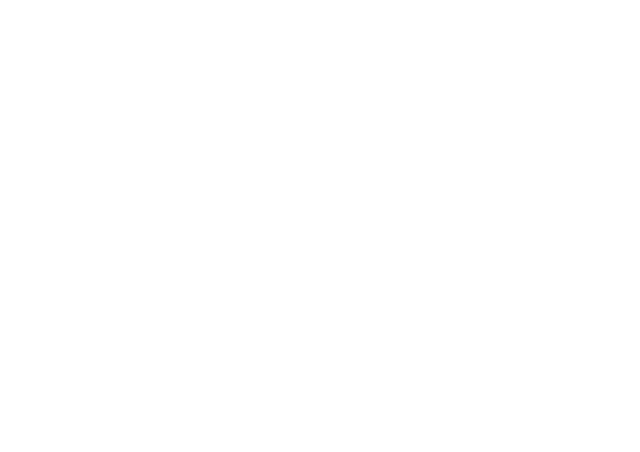
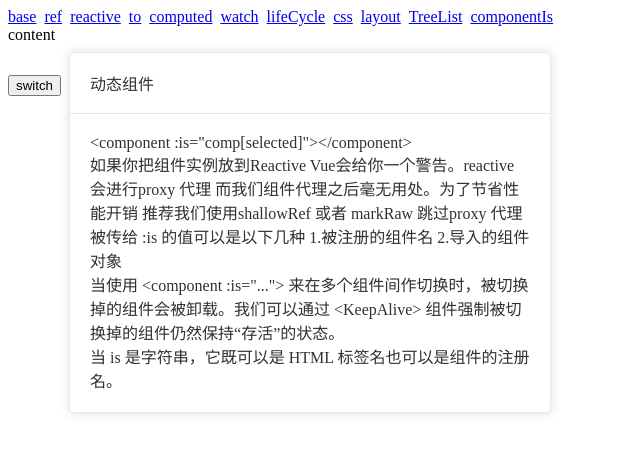
Before and after one commit to llcoolmxdx5/front-end-learning-notes, a Vue app in the folder 05-框架/vue/vite-vue/: page /case/componentIs in a window 1280 px wide. Before the commit this address had no page. Shown: the top 452 px of the page, without its empty margins (0-640 px from the left). Built offline with nearby package versions, Linux system fonts and the light colour scheme.

Commit message:
feat(vue3): 动态组件

```diff
--- /dev/null
+++ b/05-框架/vue/vite-vue/src/cases/componentIs.vue
@@ -0,0 +1,34 @@
+<template>
+  <component :is="comp[selected]"></component>
+  <button @click="switchC">switch</button>
+  <ElCard class="box-card" header="动态组件">
+    <div>&lt;component :is="comp[selected]">&lt;/component></div>
+    <div>
+      如果你把组件实例放到Reactive Vue会给你一个警告。reactive 会进行proxy 代理 而我们组件代理之后毫无用处。为了节省性能开销 推荐我们使用shallowRef 或者 markRaw 跳过proxy 代理
+    </div>
+    <div>被传给 :is 的值可以是以下几种 1.被注册的组件名 2.导入的组件对象</div>
+    <div>当使用 &lt;component :is="..."> 来在多个组件间作切换时，被切换掉的组件会被卸载。我们可以通过 &lt;KeepAlive> 组件强制被切换掉的组件仍然保持“存活”的状态。</div>
+    <div>当 is 是字符串，它既可以是 HTML 标签名也可以是组件的注册名。</div>
+  </ElCard>
+</template>
+
+<script setup lang="ts">
+import { reactive, markRaw, shallowRef, ref } from 'vue'
+import Content from './Layout/content.vue'
+import Header from './Layout/header.vue'
+
+const comp = reactive({
+  content: shallowRef(Content),
+  header: markRaw(Header)
+})
+
+const selected = ref<keyof typeof comp>('content')
+
+const switchC = () => {
+  if (selected.value === 'content') {
+    selected.value = 'header'
+  } else {
+    selected.value = 'content'
+  }
+}
+</script>
--- a/05-框架/vue/vite-vue/src/router/index.ts
+++ b/05-框架/vue/vite-vue/src/router/index.ts
@@ -61,6 +61,11 @@ export const routes: RouteRecordRaw[] = [
         name: 'TreeList',
         component: () => import('../cases/TreeList.vue'),
       },
+      {
+        path: 'componentIs',
+        name: 'componentIs',
+        component: () => import('../cases/componentIs.vue'),
+      },
     ],
   },
   {
```
